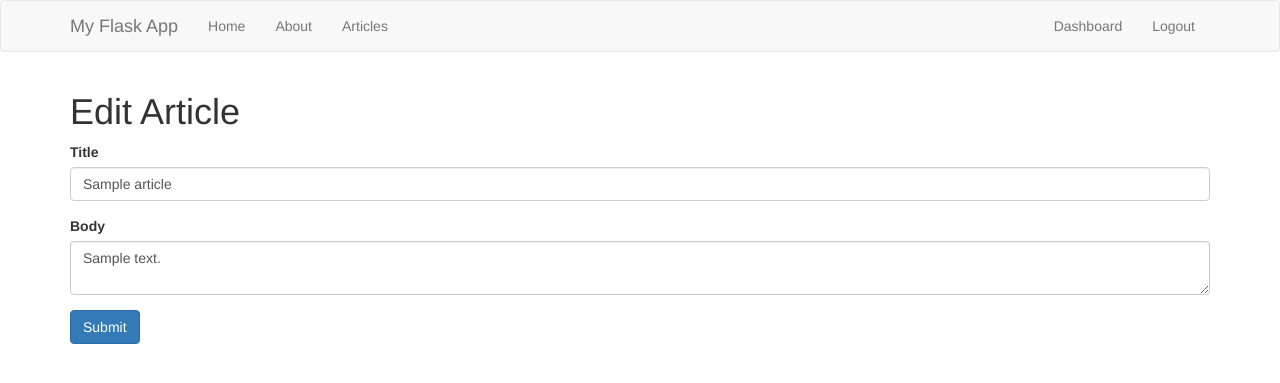
After one commit to siddharthisaiah/flaskapp, a Flask app: page /edit_article/1 in a window 1280 px wide. The commit adds this page. Shown: the top 383 px of the page. Run offline with Flask 2, Linux system fonts and the light colour scheme; the visitor is signed in with stand-in values (Sample User, id 1); tables that the repository leaves empty or names only in its code hold one stand-in row (values such as "Sample post"); some libraries are stand-ins or nearby versions.

Commit message:
End of part 5

```diff
--- a/app.py
+++ b/app.py
@@ -205,6 +205,66 @@ def add_article():
     return render_template("add_article.html", form=form)
 
 
+# Edit Article
+@app.route('/edit_article/<string:id>', methods=['GET', 'POST'])
+@is_logged_in
+def edit_article(id):
+    # Create cursor
+    cur = mysql.connection.cursor()
+
+    # Get article by id
+    result = cur.execute("SELECT * FROM articles WHERE id = %s", [id])
+
+    article = cur.fetchone()
+    cur.close()
+    # Get form
+    form = ArticleForm(request.form)
+
+    # Populate article form fields
+    form.title.data = article['title']
+    form.body.data = article['body']
+
+    if request.method == 'POST' and form.validate():
+        title = request.form['title']
+        body = request.form['body']
+
+        # Create Cursor
+        cur = mysql.connection.cursor()
+        app.logger.info(title)
+        # Execute
+        cur.execute("UPDATE articles SET title=%s, body=%s WHERE id=%s", (title, body, id))
+        # Commit to DB
+        mysql.connection.commit()
+
+        #Close connection
+        cur.close()
+
+        flash('Article Updated', 'success')
+
+        return redirect(url_for('dashboard'))
+
+    return render_template('edit_article.html', form=form)
+
+
+# Delete article
+@app.route('/delete_article/<string:id>', methods=['POST'])
+@is_logged_in
+def delete_article(id):
+    # Create cursor
+    cur = mysql.connection.cursor()
+    # Execute
+    cur.execute("DELETE FROM articles WHERE id = %s", [id])
+    # Commit to DB
+    mysql.connection.commit()
+
+    # Close connection
+    cur.close()
+
+    flash('Article Deleted', 'success')
+
+    return redirect(url_for('dashboard'))
+
+
 if __name__ == "__main__":
     app.secret_key = 'secret123'
     app.run()
--- /dev/null
+++ b/templates/edit_article.html
@@ -0,0 +1,20 @@
+{% extends 'layout.html' %}
+
+{% block body %}
+
+<h1>Edit Article</h1>
+{% from "includes/_formhelpers.html" import render_field %}
+<form method='POST' action="">
+    <div class="form-group">
+        {{ render_field(form.title, class_="form-control") }}
+    </div>
+
+    <div class="form-group">
+        {{ render_field(form.body, class_="form-control", id="editor") }}
+    </div>
+
+    <p><input class="btn btn-primary" type="submit" value="Submit"></p>
+
+</form>
+
+{% endblock %}
```
Also changed, not shown: templates/dashboard.html (+7 -2 lines).
